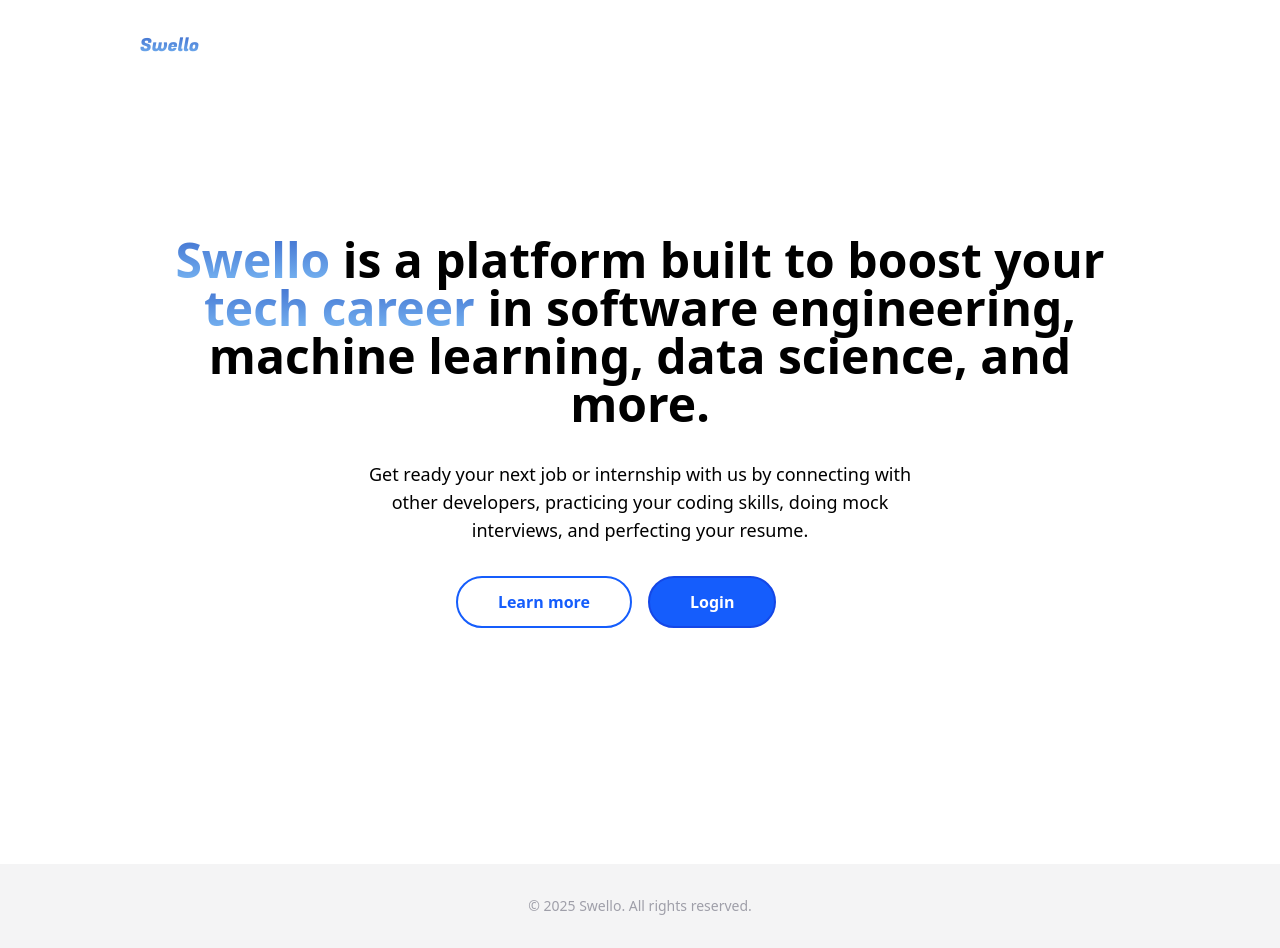
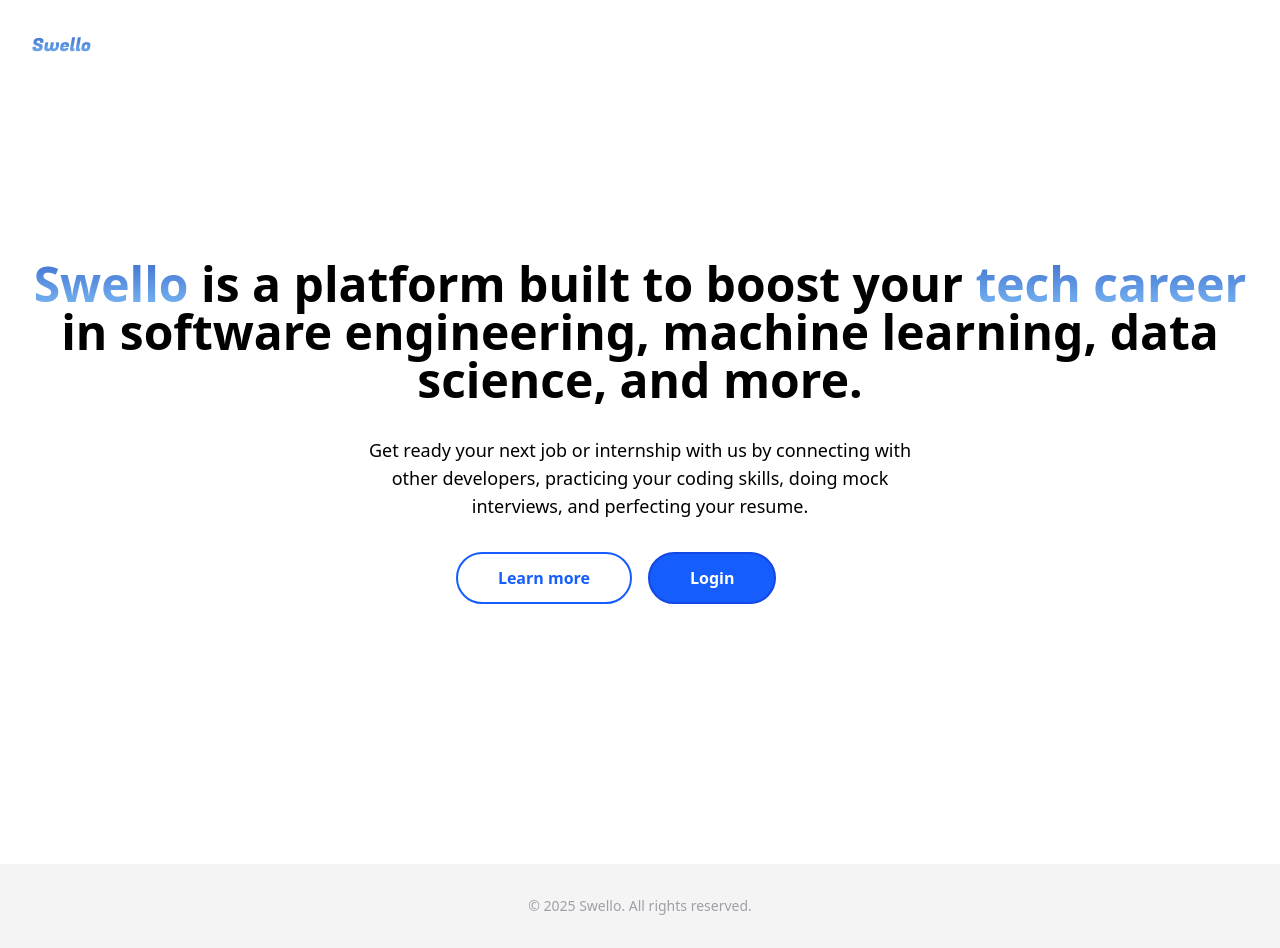
Before and after one commit to oliviafjardine/nextjs-login-template, a Next.js app in the folder frontend/: page / in a window 1280 px wide. Built offline with nearby package versions, Linux system fonts and the light colour scheme; no server answers.

Commit message:
Adjust max-w

```diff
--- a/frontend/src/app/layout.tsx
+++ b/frontend/src/app/layout.tsx
@@ -27,7 +27,7 @@ export default function RootLayout({
           }
         >
           <Header />
-          <main className="w-full max-w-[1000px] mx-auto flex-1">
+          <main className="w-full max-w-[1300px] mx-auto flex-1">
             {children}
           </main>
           <Footer />
--- a/frontend/src/components/shared/Header.tsx
+++ b/frontend/src/components/shared/Header.tsx
@@ -5,7 +5,7 @@ import Logout from "@/components/sections/Logout";
 export default function Header() {
   return (
     <header className="fixed top-0 left-0 w-full z-50 p-4 sm:p-8">
-      <div className="max-w-[1000px] mx-auto flex items-center justify-between gap-4 bg-white/80 backdrop-blur-md rounded-lg">
+      <div className="max-w-[1300px] mx-auto flex items-center justify-between gap-4 bg-white/80 backdrop-blur-md rounded-lg">
         <Link href={"/"}>
           <h1 className={`text-base sm:text-lg textGradient ${fugaz.className}`}>
             Swello
```
